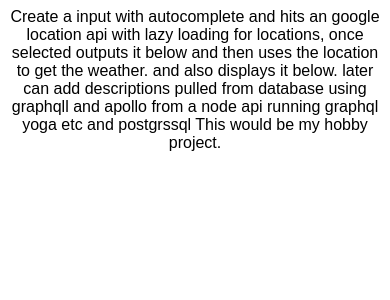
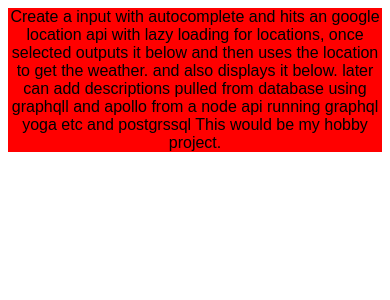
Before and after one commit to oreillyross/whatside, a React (Create React App) app: page / in a window 390 px wide. Shown: the top 300 px of the page. Built offline with nearby package versions, Linux system fonts and the light colour scheme.

Commit message:
argghhhhhh

```diff
--- a/package.json
+++ b/package.json
@@ -7,7 +7,7 @@
   "dependencies": {
     "react": "17.0.0",
     "react-dom": "17.0.0",
-    "react-scripts": "3.3.0"
+    "react-scripts": "3.4.0"
   },
   "devDependencies": {
     "@types/react": "16.9.19",
--- /dev/null
+++ b/src/react-app-env.d.ts
@@ -0,0 +1 @@
+/// <reference types="react-scripts" />
--- a/src/styles.css
+++ b/src/styles.css
@@ -2,3 +2,9 @@
   font-family: sans-serif;
   text-align: center;
 }
+
+@media only screen and (max-width: 800px) {
+  .App {
+    background-color: red;
+  }
+}
```
Also changed, not shown: tsconfig.json (+11 -1 lines), 1 other file (tests, documents, lock files or other folders).
